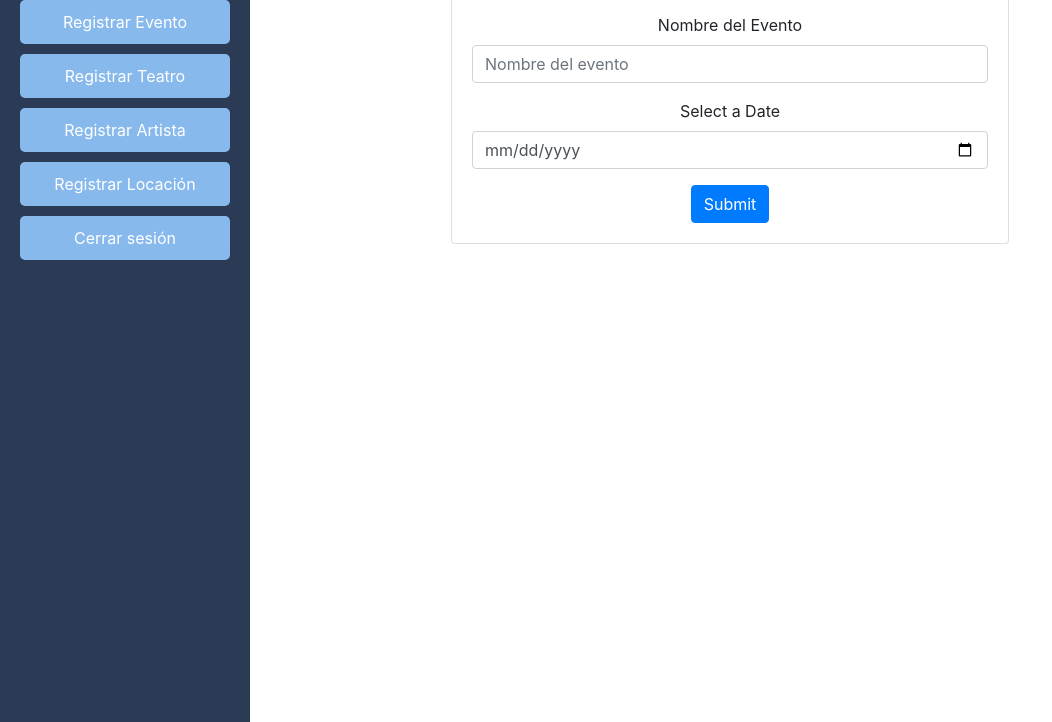
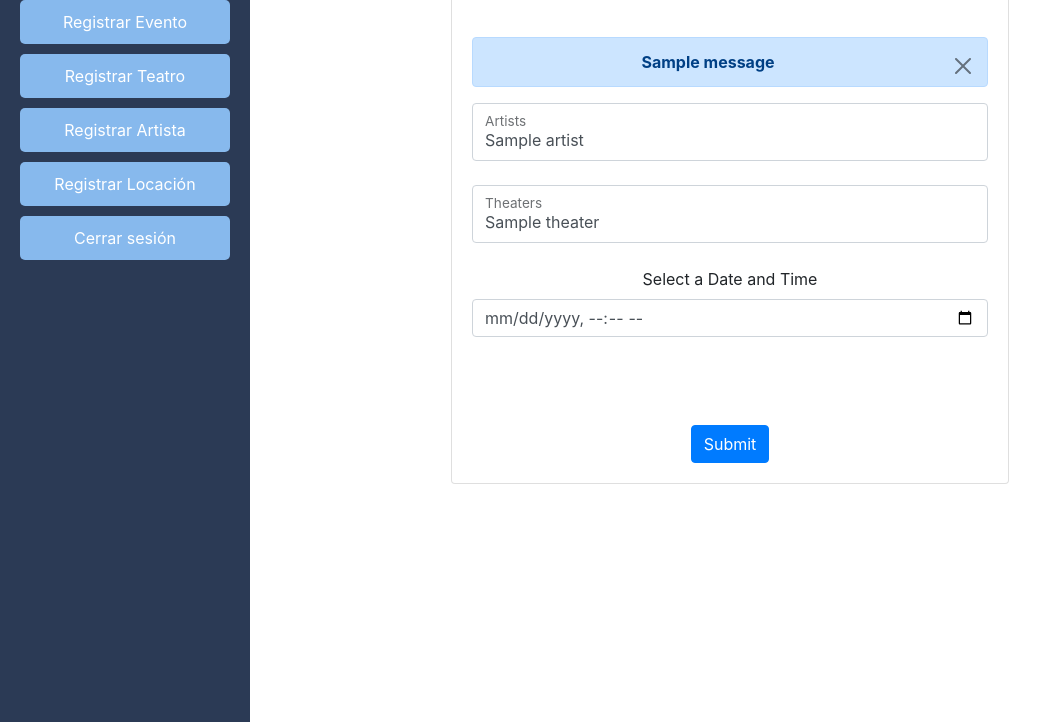
Before and after one commit to MartinezCornejoLuisAngel/api_mrbiglietto, a Flask app: template templates/home.html in a window 1280 px wide. Shown: the part 78-800 px from the top of the page, without its empty margins (0-1052 px from the left). Run offline with Flask 3, Linux system fonts and the light colour scheme; the template is opened without the code that fills it: most values are stand-ins (such as "Sample title", 1, 10 or a date in 2020); one stand-in notice (Sample message) is shown; parts of the project's set-up code (start-up, migrations or seed data) failed here and were passed over; some libraries are stand-ins or nearby versions.

Commit message:
Update create events

```diff
--- a/app.py
+++ b/app.py
@@ -1,7 +1,6 @@
 from flask import Flask, request, jsonify, render_template, redirect , url_for,flash
 from flask_login import LoginManager,login_user, logout_user, login_required
-from web3 import Web3, HTTPProvider
-from solcx import compile_source
+from web3 import Web3
 from decouple import config
 import smtplib
 from email.mime.text import MIMEText
@@ -10,7 +9,7 @@ import random
 import string
 from flask_cors import CORS
 import re
-import json,ast
+import json
 import requests
 from web3.middleware import construct_sign_and_send_raw_middleware
 from config import d_config
@@ -25,6 +24,8 @@ from models.entities.Section import Section
 from models.ModelTheater import ModelTheater
 from models.entities.Theater import Theater
 from models.pub_api import Publisher
+from models.ModelEvent import ModelEvent
+from models.entities.Event import Event
 
 # Conexión a la red de Ethereum (en este caso, una red de prueba)
 web3 = Web3(Web3.HTTPProvider(config('INFURA_NODE')))
@@ -657,10 +658,58 @@ def logout():
   logout_user()
   return redirect(url_for('login'))
 
-@app.route('/home')
+@app.route('/home',methods=['GET','POST'])
 @login_required
 def home():
-  return render_template('/home.html')
+  if request.method == 'POST':
+    form_data = request.form.to_dict()
+    artist = form_data['artists']
+    artist_json = artist.replace("'",'"')
+    artist_dict = json.loads(artist_json)
+    id_artist = artist_dict['idArtist']
+    theater = form_data['theaters']
+    theater_json = theater.replace("'",'"')
+    theater_json = theater_json.replace("None","0")
+    theater_json = theater_json.replace("False","false")
+    theater_dict = json.loads(theater_json)
+    id_theater = theater_dict['idTheater']
+    date_hour = form_data['fecha_y_hora'] + ":00"
+    section_list = []
+    sections = theater_dict['sections']
+    for s in sections:
+      id_section = s['idSection']
+      available_seats = s['availableSeats']
+      price = form_data[f"precio{id_section}"]
+      section = Section(id_section,available_seats,price)
+      section_list.append(section)
+
+    event = Event(id_artist,id_theater,date_hour,section_list)
+    response = ModelEvent.register_event(event)
+    if response.status_code == 200:
+      flash("Evento registrado correctamente")
+      return set_events_view()
+    elif response.status_code == 401:
+      flash("Bad Request")
+      return set_events_view()
+    else:
+      flash("server error")
+      return set_events_view()
+  else:
+    return set_events_view()
+
+
+def set_events_view():
+  response_artist = ModelArtist.get_artists()
+  artists_json = response_artist.json()
+  artists = []
+  response_theaters = ModelTheater.get_theaters()
+  theaters_json = response_theaters.json()
+  theaters = []
+  for a in artists_json:
+    artists.append(a)
+  for t in theaters_json:
+    theaters.append(t)
+  return render_template('/home.html',artists=artists,theaters=theaters)
 
 @app.route('/register_theater',methods=['GET','POST'])
 @login_required
--- a/models/entities/Section.py
+++ b/models/entities/Section.py
@@ -9,3 +9,8 @@ class Section(UserMixin):
         self.rows_number = rows_number
         self.general = general
         self.available_seats = available_seats
+
+    def __init__(self, id_section,available_seats,price)->None:
+        self.id_section = id_section
+        self.available_seats = available_seats
+        self.price = price
--- /dev/null
+++ b/static/script/register_event.js
@@ -0,0 +1,77 @@
+const theaterCampo = document.getElementById("theaters");
+
+theaterCampo.addEventListener("change", function (event) {
+  // Obtener el objeto del campo theater
+  const objetoTheaterString = event.target.value;
+  const jsonStringConComillasDobles = objetoTheaterString.replace(/'/g, '"');
+  const jsonStringConNull = jsonStringConComillasDobles.replace(
+    /None/g,
+    "null"
+  );
+  const jsonStringConFalseModificado = jsonStringConNull.replace(
+    /False/g,
+    "false"
+  );
+
+  try {
+    var objetoTheater = JSON.parse(jsonStringConFalseModificado);
+    // Resto del código para trabajar con objetoTheater
+  } catch (error) {
+    console.error("Error al analizar el JSON:", error);
+  }
+  if (objetoTheater) {
+    const sections = objetoTheater["sections"];
+    const sectionCardsContainer = document.getElementById(
+      "sectionCardsContainer"
+    );
+
+    // Limpiar el contenedor antes de agregar nuevas tarjetas
+    sectionCardsContainer.innerHTML = "";
+
+    // Iterar sobre las secciones y crear tarjetas para cada una
+    sections.forEach((section) => {
+        const sectionCard = document.createElement("div");
+        sectionCard.classList.add("section-card");
+        sectionCard.innerHTML = `
+                <h3>${section.sectionName}</h3>
+                <p>ID de Sección: ${section.idSection}</p>
+                <p>Asientos Disponibles: ${section.availableSeats}</p>
+                <label for="precio">Precio de la Sección:</label>
+                <input type="number" id="precio${section.idSection}" name="precio${section.idSection}" placeholder="Ingrese el precio" required>
+
+            `;
+        sectionCardsContainer.appendChild(sectionCard);
+
+    });
+  } else {
+    console.log("El objeto del campo theater es nulo o indefinido.");
+  }
+});
+
+
+// Manejar el envío del formulario
+$(document).ready(function () {
+  $("#sectionForm").on("submit", function (event) {
+    event.preventDefault(); // Evitar el envío del formulario de forma predeterminada
+
+    // Serializar los datos del formulario
+    var formData = $(this).serialize();
+
+    // Enviar los datos al servidor usando AJAX
+    $.ajax({
+      type: "POST",
+      url: "/home",
+      data: formData,
+      success: function (response) {
+        if (response.status_code == 200) {
+          console.log("Teatro registrado correctamente");
+        } else if (response.status_code == 409) {
+          alert("Error con el id");
+        }
+      },
+      error: function (xhr, status, error) {
+        console.error("Error al enviar los datos de las secciones:", error);
+      },
+    });
+  });
+});
--- a/templates/home.html
+++ b/templates/home.html
@@ -19,17 +19,50 @@
             <div class="card-body">
               <h2 class="card-title text-center">Registrar Evento</h2>
               <!-- Aquí va tu formulario o cualquier otro contenido principal -->
-                        <form>
+              <form id="sectionForm" class="form-signin" action="/home" method="POST">
+                {% with messages = get_flashed_messages() %}
+                {% if messages%}
+                <br />
+                {% for message in messages %}
+                <div class="alert alert-primary alert-dismissible" role="alert">
+                  <strong>{{message}}</strong>
+                  <button type="button" class="btn-close" data-bs-dismiss="alert" aria-label="Close"></button>
+
+                </div>
+                {% endfor %}
+                {% endif%}
+                {% endwith %}
+                <div class="form-floating">
+                  <select class="form-control" id="artists" name="artists" required>
+                    {% for a in artists %}
+                    <option value="{{ a|safe }}">{{ a }}</option>
+                    {% endfor %}
+                  </select>
+                  <label for="artists">Artists</label>
+                </div>
+                <br>
+                <div class="form-floating">
+                  <select class="form-control" id="theaters" name="theaters" required>
+                    {% for t in theaters %}
+                    <option value="{{ t|safe }}">{{ t }}</option>
+                    {% endfor %}
+                  </select>
+                  <label for="theaters">Theaters</label>
+                </div>
+                <br>
                 <div class="form-group">
-                                <label for="exampleFormControlInput1">Nombre del Evento</label>
-                                <input type="text" class="form-control" id="exampleFormControlInput" placeholder="Nombre del evento">
+                  <label for="exampleFormControlDateTime">Select a Date and Time</label>
+                  <input name="fecha_y_hora" type="datetime-local" class="form-control" id="exampleFormControlDateTime"
+                    required>
                 </div>
-                            <div class="form-group">
-                                <label for="exampleFormControlDate">Select a Date</label>
-                                <input type="date" class="form-control" id="exampleFormControlDate">
-                            </div>
+                <br>
+                <div id="sectionCardsContainer" class="row mt-4"></div>
+
+                <br>
                 <button type="submit" class="btn btn-primary">Submit</button>
               </form>
+              <script src="{{url_for('static',filename='script/register_event.js')}}"></script>
+
             </div>
           </div>
         </div>
```
Also changed, not shown: models/ModelArtist.py (+8 -0 lines), models/ModelEvent.py (added, +36 -0 lines), models/ModelTheater.py (+8 -0 lines), models/entities/Event.py (added, +10 -0 lines). Lines whose indentation alone changed are shown as unchanged.
